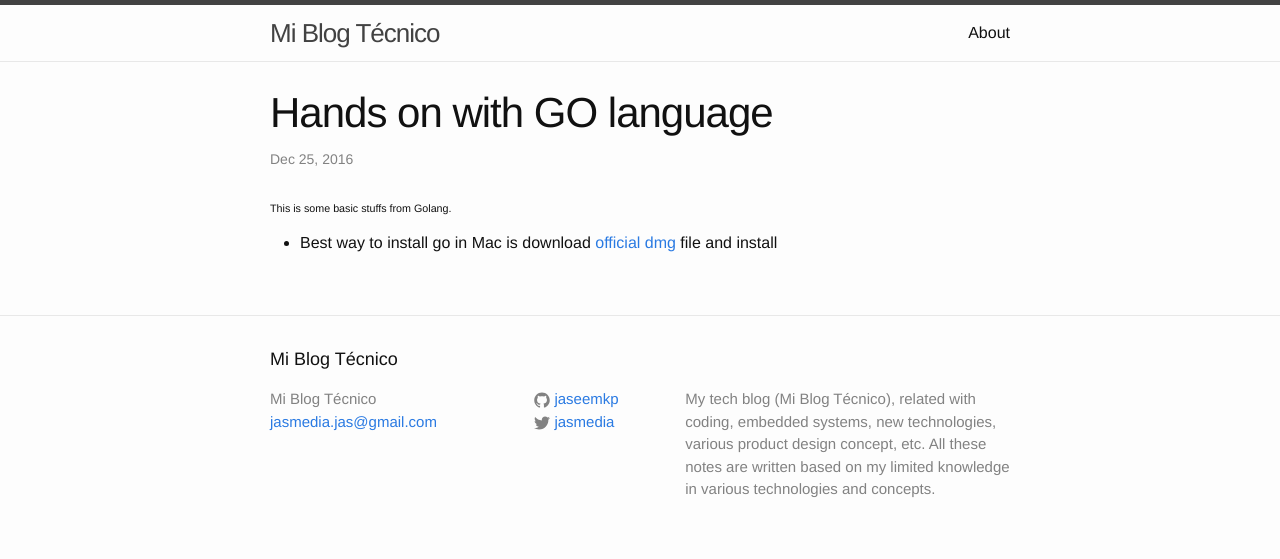
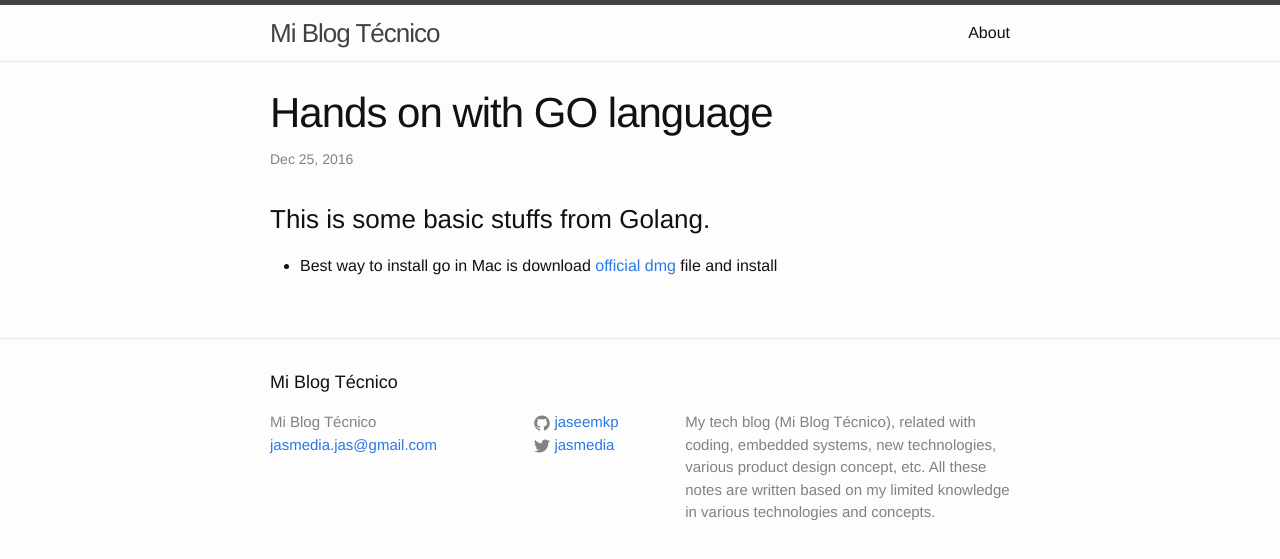
Before and after one commit to jaseemkp/jaseemkp.github.io, a Jekyll site: the page built from _posts/2016-12-25-hands-on-with-golang.markdown, in a window 1280 px wide. Shown: the top 559 px of the page. Built offline with Jekyll 4.4.1, drawn with Linux system fonts in a browser that asks for light colours.

```diff
--- a/_posts/2016-12-25-hands-on-with-golang.markdown
+++ b/_posts/2016-12-25-hands-on-with-golang.markdown
@@ -5,5 +5,5 @@ date: 2016-12-25 00:00:00
 categories: tech post
 ---
 
-###### This is some basic stuffs from Golang.
+### This is some basic stuffs from Golang.
 - Best way to install go in Mac is download [official dmg](https://golang.org/dl/) file and install
```
